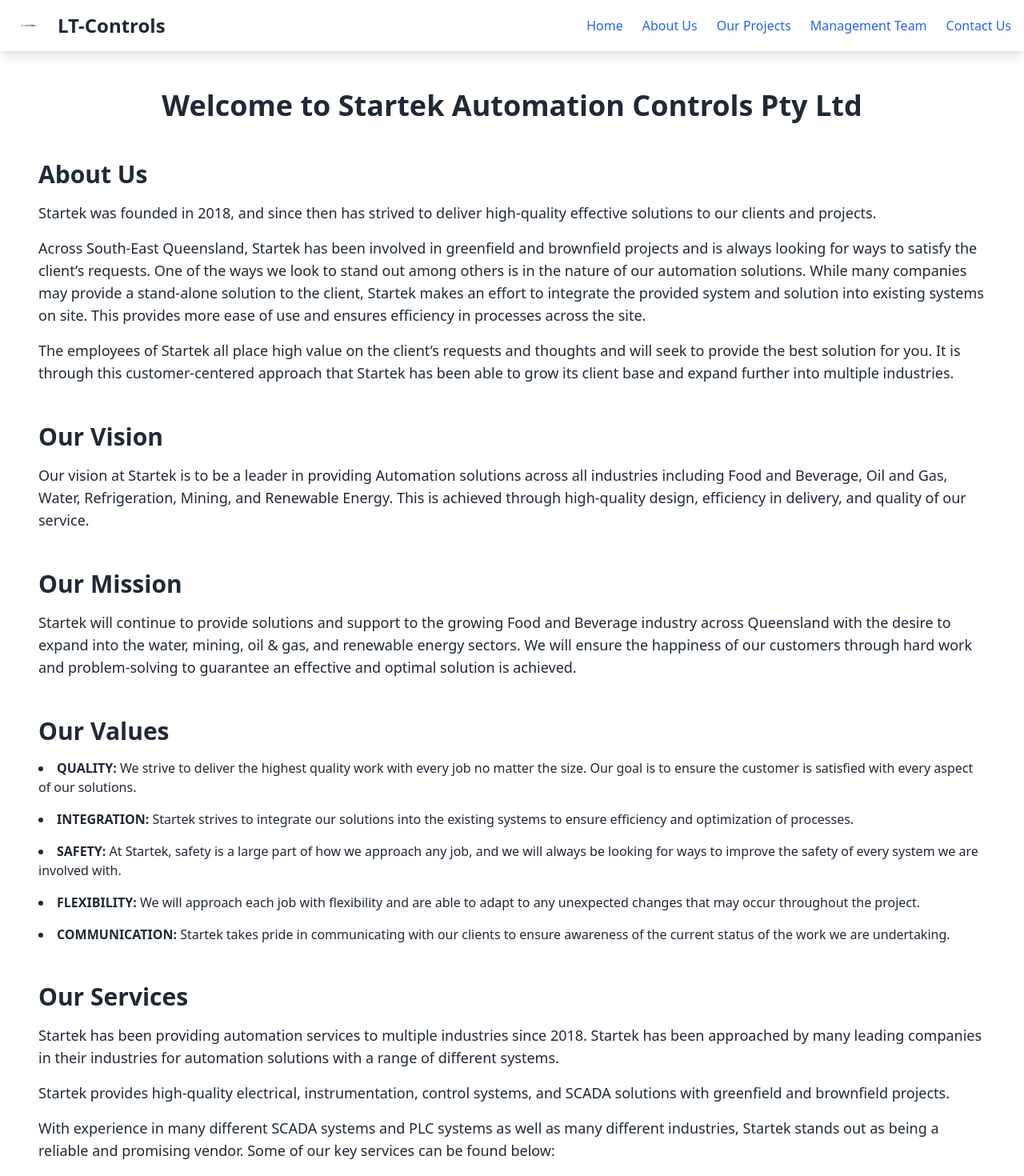
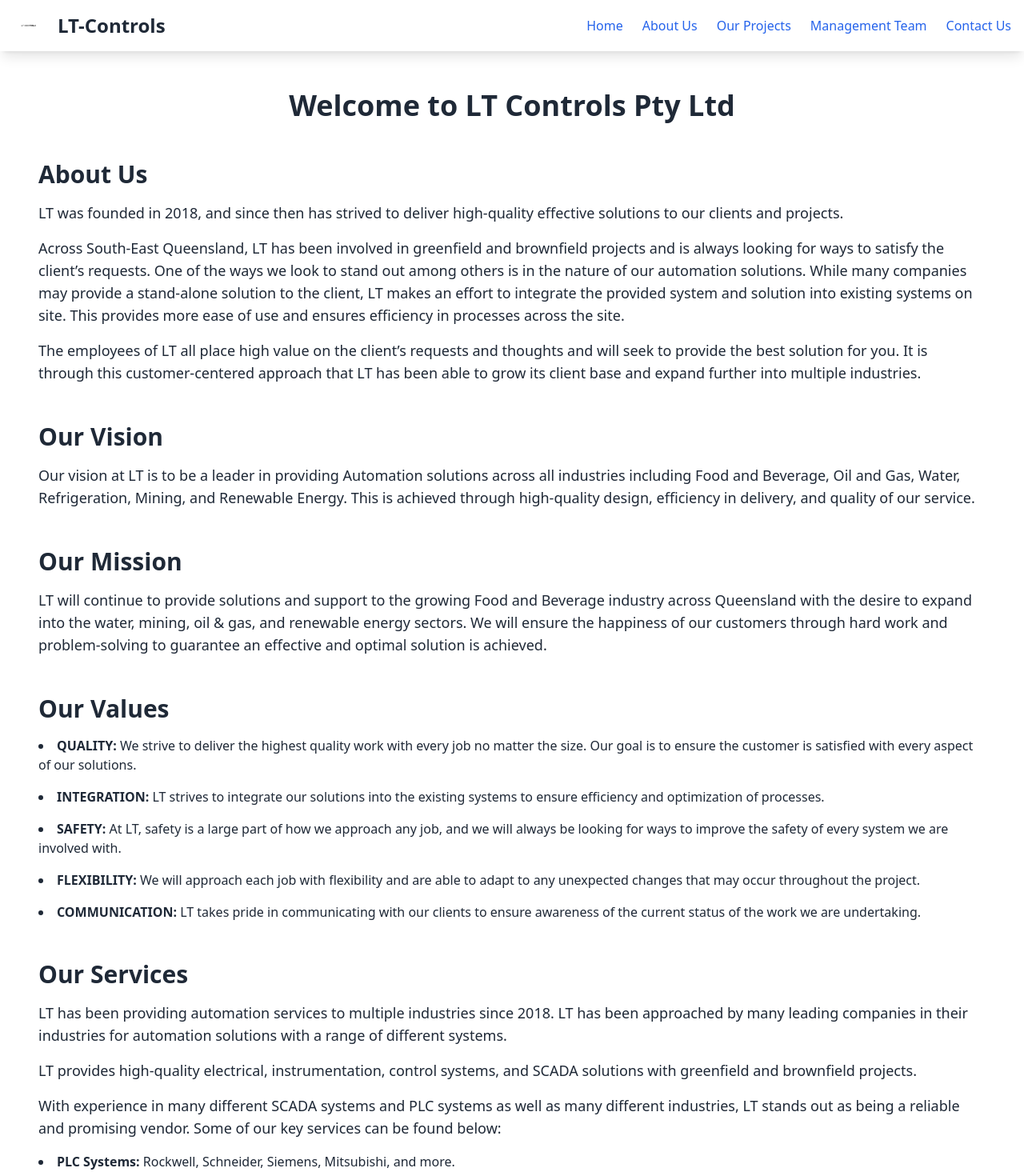
Before and after one commit to timt115/lt-controls, a Next.js app: page /aboutus in a window 1280 px wide. Shown: the top 1470 px of the page at 80% size. Built offline with nearby package versions, Linux system fonts and the light colour scheme.

Commit message:
Updated Themes

```diff
--- a/app/aboutus/page.tsx
+++ b/app/aboutus/page.tsx
@@ -10,7 +10,7 @@
         {/* Welcome Section */}
         <section className="mb-12">
           <h1 className="text-4xl font-extrabold text-center mb-6">
-            Welcome to Startek Automation Controls Pty Ltd
+            Welcome to LT Controls Pty Ltd
           </h1>
         </section>
 
@@ -18,13 +18,13 @@
         <section id="about" className="mb-12">
           <h2 className="text-3xl font-bold mb-4">About Us</h2>
           <p className="text-lg mb-4">
-            Startek was founded in 2018, and since then has strived to deliver high-quality effective solutions to our clients and projects.
+            LT was founded in 2018, and since then has strived to deliver high-quality effective solutions to our clients and projects.
           </p>
           <p className="text-lg mb-4">
-            Across South-East Queensland, Startek has been involved in greenfield and brownfield projects and is always looking for ways to satisfy the client’s requests. One of the ways we look to stand out among others is in the nature of our automation solutions. While many companies may provide a stand-alone solution to the client, Startek makes an effort to integrate the provided system and solution into existing systems on site. This provides more ease of use and ensures efficiency in processes across the site.
+            Across South-East Queensland, LT has been involved in greenfield and brownfield projects and is always looking for ways to satisfy the client’s requests. One of the ways we look to stand out among others is in the nature of our automation solutions. While many companies may provide a stand-alone solution to the client, LT makes an effort to integrate the provided system and solution into existing systems on site. This provides more ease of use and ensures efficiency in processes across the site.
           </p>
           <p className="text-lg">
-            The employees of Startek all place high value on the client’s requests and thoughts and will seek to provide the best solution for you. It is through this customer-centered approach that Startek has been able to grow its client base and expand further into multiple industries.
+            The employees of LT all place high value on the client’s requests and thoughts and will seek to provide the best solution for you. It is through this customer-centered approach that LT has been able to grow its client base and expand further into multiple industries.
           </p>
         </section>
 
@@ -32,7 +32,7 @@
         <section id="vision" className="mb-12">
           <h2 className="text-3xl font-bold mb-4">Our Vision</h2>
           <p className="text-lg">
-            Our vision at Startek is to be a leader in providing Automation solutions across all industries including Food and Beverage, Oil and Gas, Water, Refrigeration, Mining, and Renewable Energy. This is achieved through high-quality design, efficiency in delivery, and quality of our service.
+            Our vision at LT is to be a leader in providing Automation solutions across all industries including Food and Beverage, Oil and Gas, Water, Refrigeration, Mining, and Renewable Energy. This is achieved through high-quality design, efficiency in delivery, and quality of our service.
           </p>
         </section>
 
@@ -40,7 +40,7 @@
         <section id="mission" className="mb-12">
           <h2 className="text-3xl font-bold mb-4">Our Mission</h2>
           <p className="text-lg">
-            Startek will continue to provide solutions and support to the growing Food and Beverage industry across Queensland with the desire to expand into the water, mining, oil & gas, and renewable energy sectors. We will ensure the happiness of our customers through hard work and problem-solving to guarantee an effective and optimal solution is achieved.
+            LT will continue to provide solutions and support to the growing Food and Beverage industry across Queensland with the desire to expand into the water, mining, oil & gas, and renewable energy sectors. We will ensure the happiness of our customers through hard work and problem-solving to guarantee an effective and optimal solution is achieved.
           </p>
         </section>
 
@@ -52,16 +52,16 @@
               <strong>QUALITY:</strong> We strive to deliver the highest quality work with every job no matter the size. Our goal is to ensure the customer is satisfied with every aspect of our solutions.
             </li>
             <li>
-              <strong>INTEGRATION:</strong> Startek strives to integrate our solutions into the existing systems to ensure efficiency and optimization of processes.
+              <strong>INTEGRATION:</strong> LT strives to integrate our solutions into the existing systems to ensure efficiency and optimization of processes.
             </li>
             <li>
-              <strong>SAFETY:</strong> At Startek, safety is a large part of how we approach any job, and we will always be looking for ways to improve the safety of every system we are involved with.
+              <strong>SAFETY:</strong> At LT, safety is a large part of how we approach any job, and we will always be looking for ways to improve the safety of every system we are involved with.
             </li>
             <li>
               <strong>FLEXIBILITY:</strong> We will approach each job with flexibility and are able to adapt to any unexpected changes that may occur throughout the project.
             </li>
             <li>
-              <strong>COMMUNICATION:</strong> Startek takes pride in communicating with our clients to ensure awareness of the current status of the work we are undertaking.
+              <strong>COMMUNICATION:</strong> LT takes pride in communicating with our clients to ensure awareness of the current status of the work we are undertaking.
             </li>
           </ul>
         </section>
@@ -70,13 +70,13 @@
         <section id="services" className="mb-12">
           <h2 className="text-3xl font-bold mb-4">Our Services</h2>
           <p className="text-lg mb-4">
-            Startek has been providing automation services to multiple industries since 2018. Startek has been approached by many leading companies in their industries for automation solutions with a range of different systems.
+            LT has been providing automation services to multiple industries since 2018. LT has been approached by many leading companies in their industries for automation solutions with a range of different systems.
           </p>
           <p className="text-lg mb-4">
-            Startek provides high-quality electrical, instrumentation, control systems, and SCADA solutions with greenfield and brownfield projects.
+            LT provides high-quality electrical, instrumentation, control systems, and SCADA solutions with greenfield and brownfield projects.
           </p>
           <p className="text-lg mb-4">
-            With experience in many different SCADA systems and PLC systems as well as many different industries, Startek stands out as being a reliable and promising vendor. Some of our key services can be found below:
+            With experience in many different SCADA systems and PLC systems as well as many different industries, LT stands out as being a reliable and promising vendor. Some of our key services can be found below:
           </p>
           <ul className="list-disc list-inside space-y-4">
             <li>
@@ -100,7 +100,7 @@
 
       {/* Footer */}
       <footer className="w-full bg-[var(--background)] py-6 text-center text-[var(--muted)]">
-        <p className="text-sm">&copy; 2023 Startek Automation Controls Pty Ltd - All Rights Reserved.</p>
+        <p className="text-sm">&copy; 2023 LT Automation Controls Pty Ltd - All Rights Reserved.</p>
         <p className="text-sm">Powered by GoDaddy</p>
       </footer>
     </div>
--- a/app/contact/page.tsx
+++ b/app/contact/page.tsx
@@ -101,14 +101,14 @@
                     </p>
                     <div className="mt-4 space-y-2">
                         <p className="text-lg">
-                            <strong>Startek Automation Controls Pty Ltd</strong>
+                            <strong>LT Automation Controls Pty Ltd</strong>
                         </p>
                         <p className="text-lg">1990 Logan Road, Upper Mount Gravatt Queensland 4122, Australia</p>
                         <p className="text-lg">
                             <strong>Phone:</strong> +61 428 600 686
                         </p>
                         <p className="text-lg">
-                            <strong>Email:</strong> sales@startekautomation.com
+                            <strong>Email:</strong> sales@LTautomation.com
                         </p>
                     </div>
                     <div className="mt-6">
@@ -124,7 +124,7 @@
             {/* Footer */}
             <footer className="w-full bg-[var(--background)] py-6 text-center text-[var(--muted)]">
                 <p className="text-sm">
-                    Copyright © 2025 Startek Automation Controls Pty Ltd - All Rights Reserved.
+                    Copyright © 2025 LT Automation Controls Pty Ltd - All Rights Reserved.
                 </p>
                 <p className="text-sm">Powered by GoDaddy</p>
             </footer>
--- a/app/globals.css
+++ b/app/globals.css
@@ -5,7 +5,7 @@
   --background: #ffffff; /* White background */
   --foreground: #1f2937; /* Dark gray text */
   --primary: #2563eb; /* Primary blue */
-  --secondary: #10b981; /* Secondary green */
+  --secondary: #2563eb; /* Secondary green */
   --accent: #f59e0b; /* Accent yellow */
   --muted: #6b7280; /* Muted gray */
 }
--- a/app/management/page.tsx
+++ b/app/management/page.tsx
@@ -7,7 +7,7 @@
                     Our Management Team
                 </h1>
                 <p className="text-lg text-[var(--muted)] mt-4">
-                    Meet the leaders driving Startek's success and innovation.
+                    Meet the leaders driving LT's success and innovation.
                 </p>
             </header>
 
@@ -31,10 +31,10 @@
                                 </p>
                             </div>
                             <p className="text-[var(--foreground)]">
-                                Young is the founder of Startek, graduated from UQ with a Bachelor of Engineering in Electrical and Electronics Engineering and holds the Master of Project Management qualifications.
+                                Young is the founder of LT, graduated from UQ with a Bachelor of Engineering in Electrical and Electronics Engineering and holds the Master of Project Management qualifications.
                             </p>
                             <p className="text-[var(--foreground)]">
-                                He is a principal engineer with 25 years of experience in control automation and electrical design, with a key focus on project delivery and project management. He has worked in multiple industries over the years and has built promising relationships with clients who look forward to working with Startek to ensure the success of their plants. His vision is to build Startek into a leading automation service provider for Australia.
+                                He is a principal engineer with 25 years of experience in control automation and electrical design, with a key focus on project delivery and project management. He has worked in multiple industries over the years and has built promising relationships with clients who look forward to working with LT to ensure the success of their plants. His vision is to build LT into a leading automation service provider for Australia.
                             </p>
                         </div>
                     </div>
```
